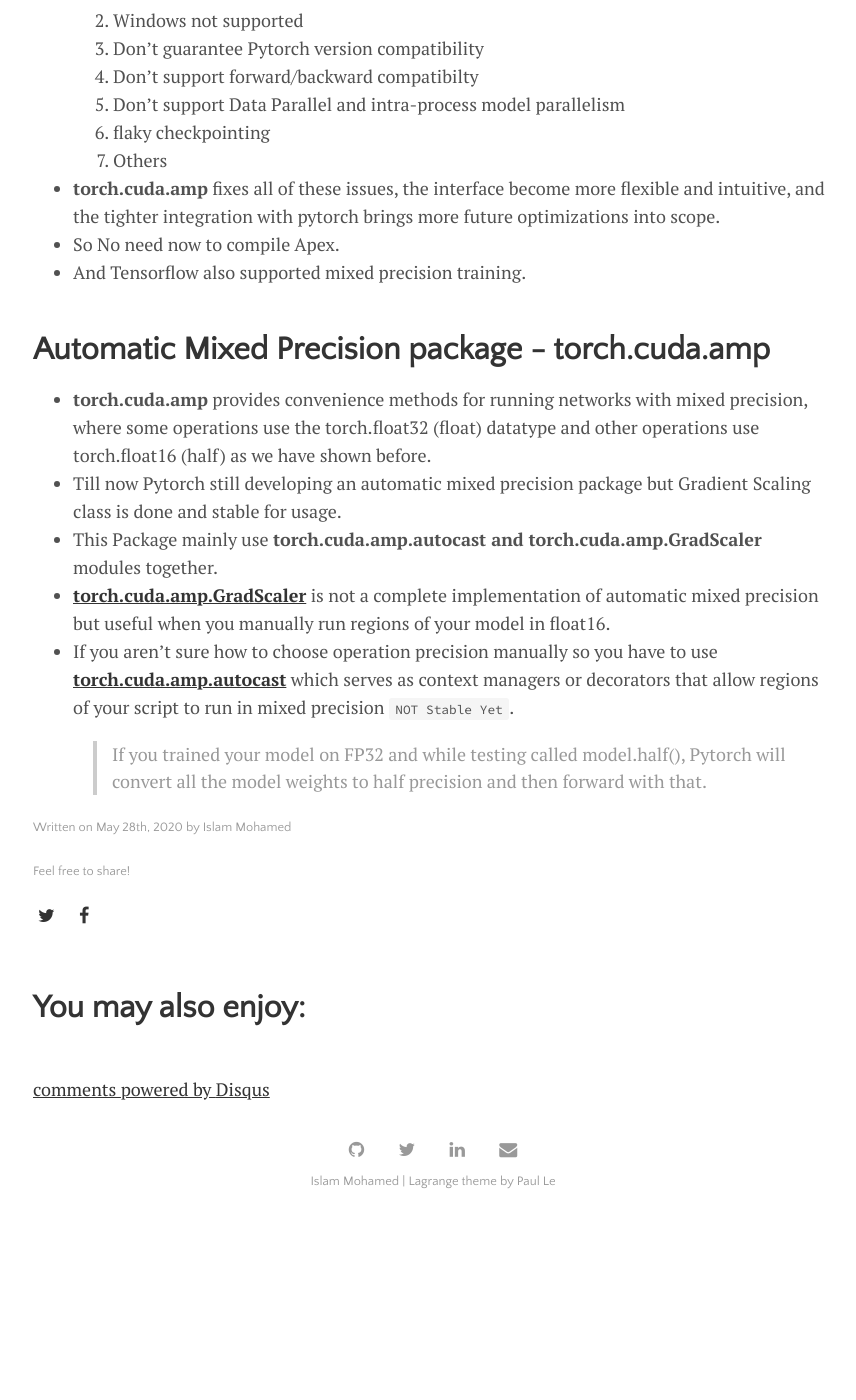
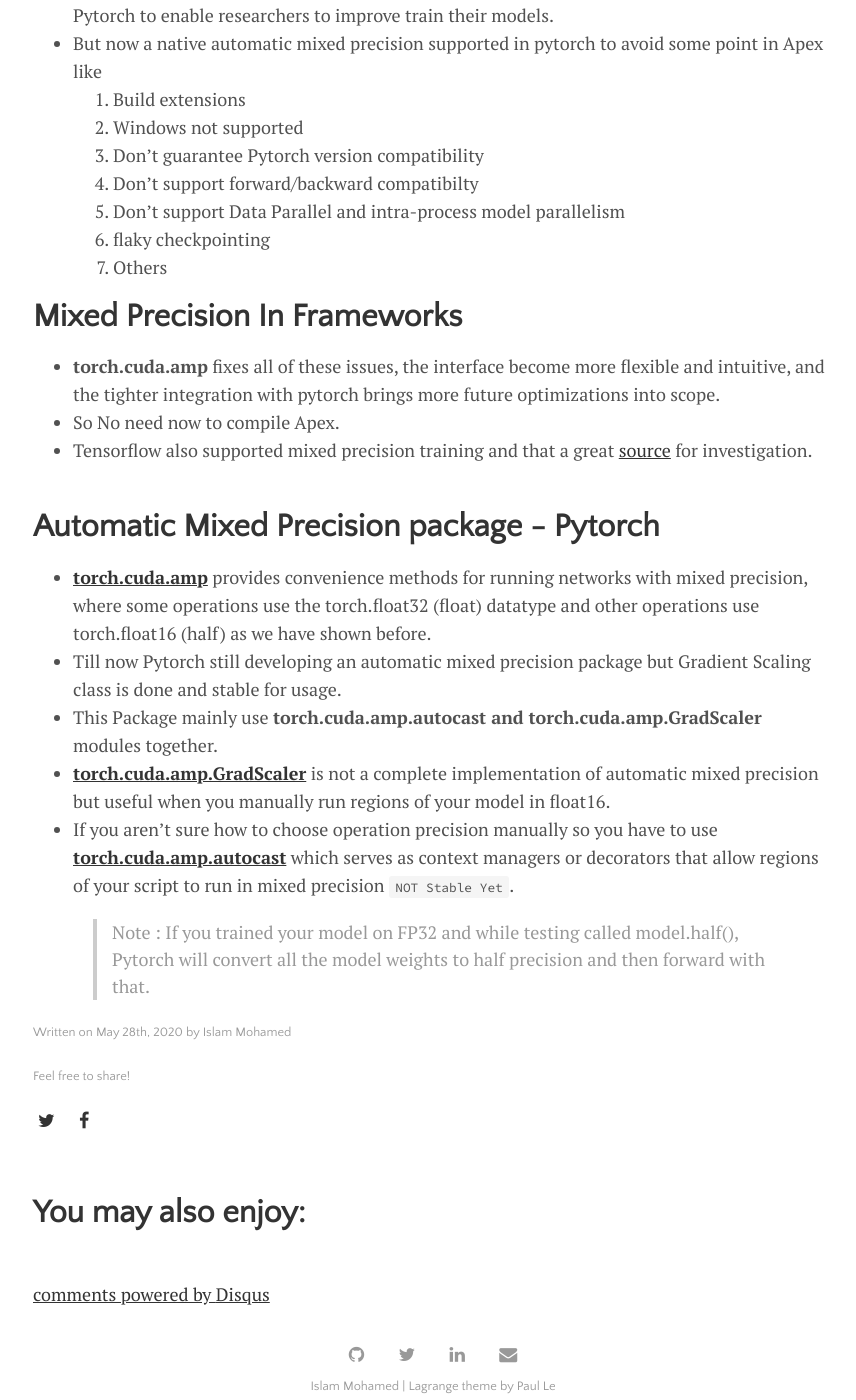
Before and after one commit to IslamMohamedMosaad/IslamMohamedMosaad.github.io, a Jekyll site: the page built from _posts/2020-05-28-Mixed-Precision-Training.md, in a window 1280 px wide and 1400 px high, scrolled down 5328 px. Shown: the whole window, without its empty margins (207-1063 px from the left). Built offline with Jekyll 4.4.1, drawn with Linux system fonts in a browser that asks for light colours; comment, search, counter and statistics services are not loaded; before the commit the page ends 6555 px from its top, so only the background shows below that; some of the changed text lies outside the part shown.

Commit message:
Update 2020-05-28-Mixed-Precision-Training.md

```diff
--- a/_posts/2020-05-28-Mixed-Precision-Training.md
+++ b/_posts/2020-05-28-Mixed-Precision-Training.md
@@ -53,7 +53,7 @@
 ><br>
 > And that will cause numbers of problems while training DNNs, For trying and investigation through conversion or adding in binary 16 float point check this [site](http://weitz.de/ieee/).
 <br>
-
+<br>
 # **The main issues while training with FP16**
 1. Values is imprecise.
 2. Underflow Risk.
@@ -62,7 +62,9 @@
 ### **Values is imprecise**
 In neural Network training all weights, activations, and gradients are stored as FP16.
 And as we know updating weights is done based on this equation
+<p align="center">
 **New_weight = Weight - Learning_Rate * Weight.Gradient**
+</p>
 Since Weight.Gradient and Learning_Rate usually with small values and as shown before in half precision if the weight is 1 and Learning_Rate is 0.0001 or lower that will made freezing thrugh weights value.
 
 ### **Underflow Risk**
@@ -94,7 +96,7 @@
 * Gradient values with magnitudes below 2 ^ -27 were not relevant to training network, whereas it was important to preserve values in the [2 ^ -27, 2 ^ -24] range.
 * Most of the half precision range is not used by gradients, which tend to be small values with magnitudes below 1. Thus, we can multiply them by a scale factor S to keep relevant gradient values from becoming zeros.
 * This constant scaling factor is chosen empirically or, if gradient statistics are available, directly by choosing a factor so that its product with the maximum absolute gradient value is below 65,504 (the maximum value representable in FP16).
-* Of course we don’t want those scaled gradients to be in the weight update, so after converting them into FP32,  we can divide them by this scale factor (once they have no risks of becoming 0).
+* Of course, we don’t want those scaled gradients to be in the weight update, so after converting them into FP32,  we can divide them by this scale factor (once they have no risks of becoming 0).
 
 
 ### **Accumulating half precision products into single precision**
@@ -123,7 +125,7 @@
 
 <br>
 
-# **Mixed Precision APIs**
+# **Mixed Precision APIs **
 * NVIDIA developed [Apex](https://github.com/NVIDIA/apex) as an extension for easy mixed precision and distributed training in Pytorch to enable researchers to  improve train their models.
 * But now a native automatic mixed precision supported in pytorch to avoid some point in Apex like
 1. Build extensions
@@ -133,15 +135,18 @@
 5. Don't support Data Parallel and intra-process model parallelism
 5. flaky checkpointing
 6. Others
+
+# **Mixed Precision In Frameworks**
 * **torch.cuda.amp** fixes all of these issues, the interface become more flexible and intuitive, and the tighter integration with pytorch brings more future optimizations into scope.
 * So No need now to compile Apex.
-* And Tensorflow also supported mixed precision training.
+* Tensorflow also supported mixed precision training and that a great [source](https://medium.com/tensorflow/automatic-mixed-precision-in-tensorflow-for-faster-ai-training-on-nvidia-gpus-6033234b2540) for investigation.
 <br>
 
-# **Automatic Mixed Precision package - torch.cuda.amp**
-* **torch.cuda.amp** provides convenience methods for running networks with mixed precision, where some operations use the torch.float32 (float) datatype and other operations use torch.float16 (half) as we have shown before.
+# **Automatic Mixed Precision package - Pytorch**
+* **[torch.cuda.amp](https://pytorch.org/docs/stable/amp.html)** provides convenience methods for running networks with mixed precision, where some operations use the torch.float32 (float) datatype and other operations use torch.float16 (half) as we have shown before.
 * Till now Pytorch still developing an automatic mixed precision package but Gradient Scaling class is done and stable for usage.
 * This Package mainly use **torch.cuda.amp.autocast and torch.cuda.amp.GradScaler** modules together.
 * **[torch.cuda.amp.GradScaler](https://pytorch.org/docs/stable/notes/amp_examples.html#gradient-scaling)** is not a complete implementation of automatic mixed precision but useful when you manually run regions of your model in float16.
 * If you aren’t sure how to choose operation precision manually  so you have to use **[torch.cuda.amp.autocast](https://pytorch.org/docs/master/amp.html#autocasting)** which serves as context managers or decorators that allow regions of your script to run in mixed precision `NOT Stable Yet`.
-> If you trained your model on FP32 and while testing called model.half(), Pytorch will convert all the model weights to half precision and then forward with that.
+> Note :
+If you trained your model on FP32 and while testing called model.half(), Pytorch will convert all the model weights to half precision and then forward with that.
```
Also changed, not shown: other parts of _posts/2020-05-28-Mixed-Precision-Training.md (+1 -1 lines).
